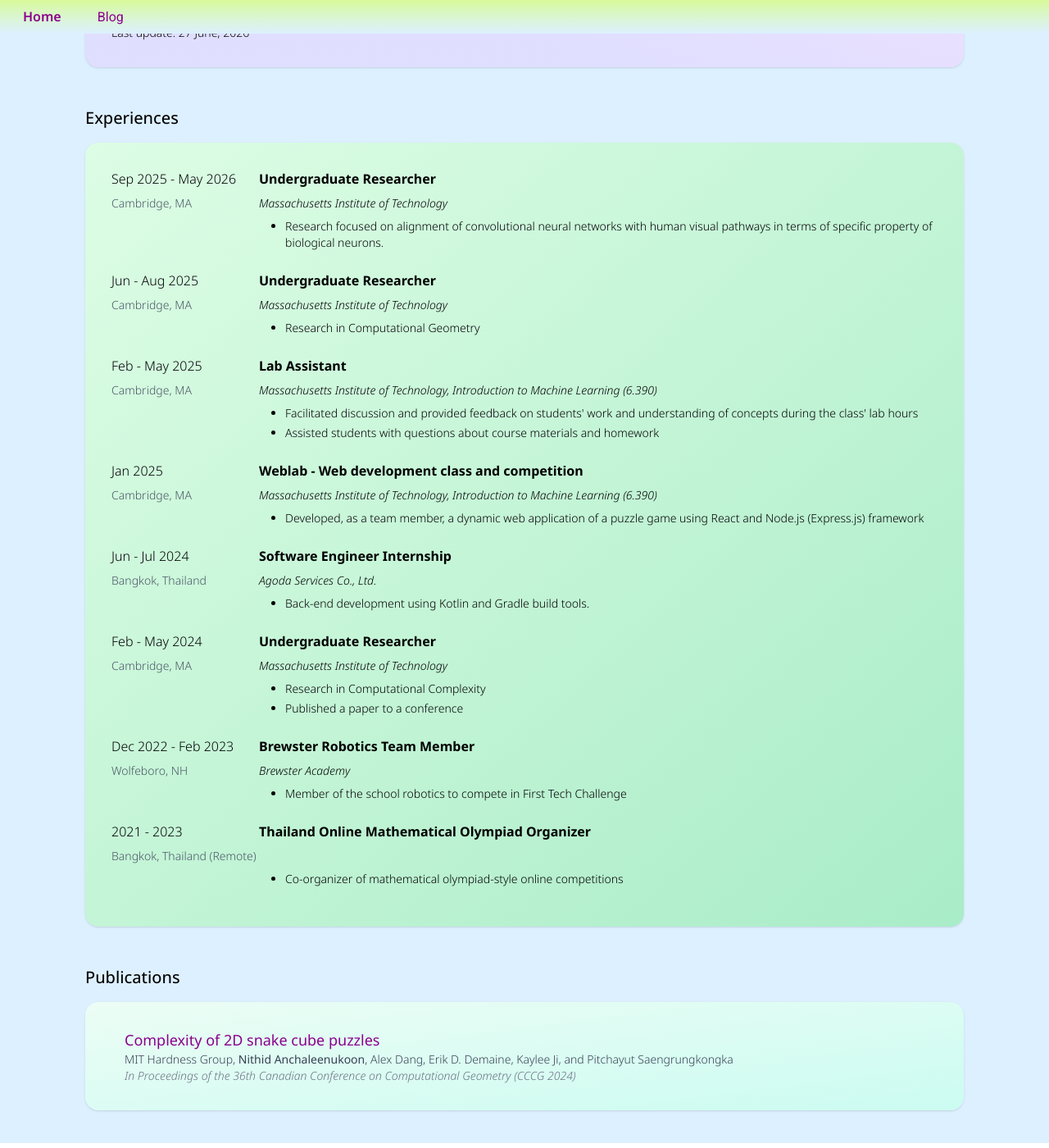
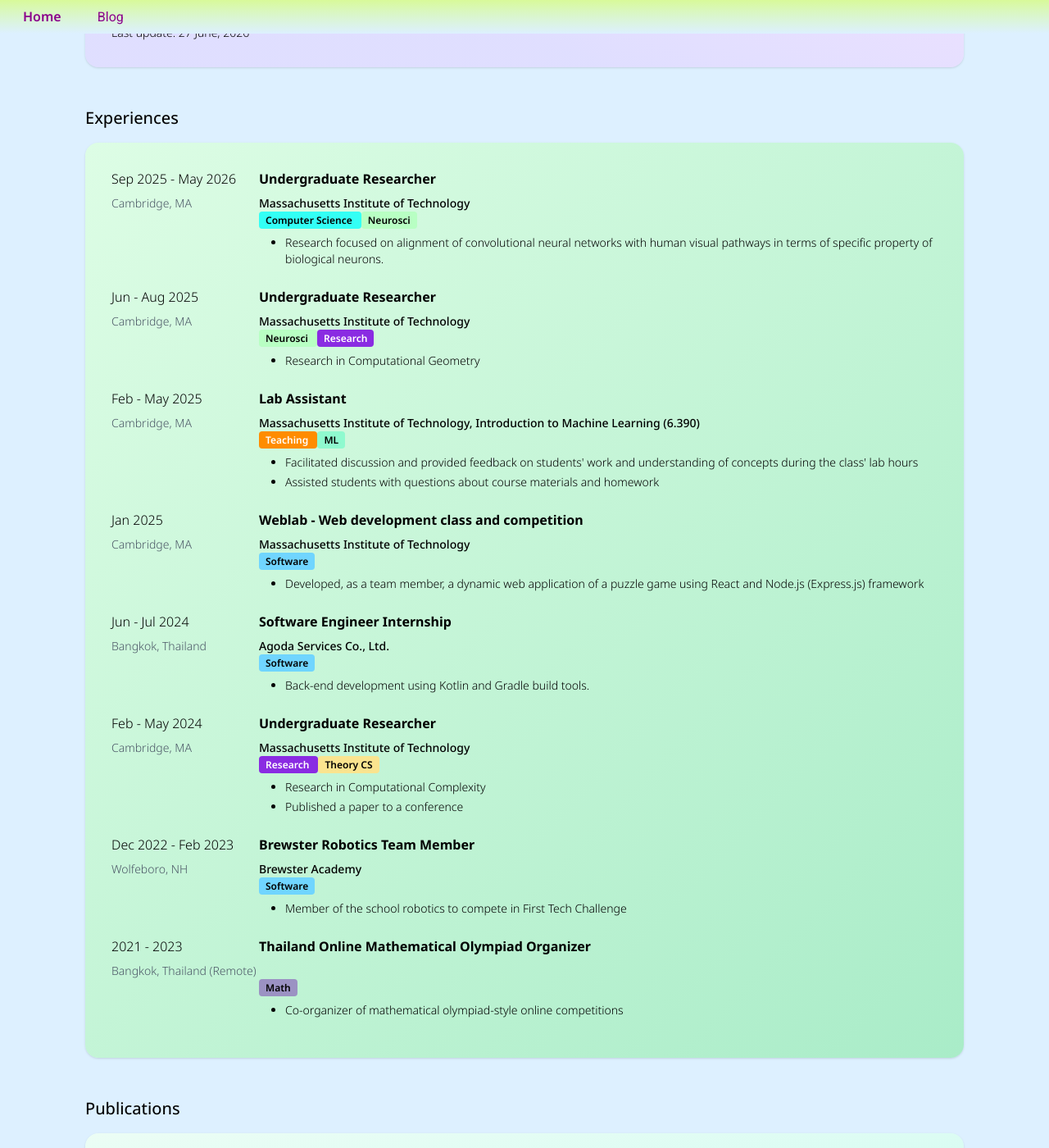
Before and after one commit to psi241/psi241.github.io, a Jekyll site: the page built from index.html, in a window 1280 px wide and 1400 px high, scrolled down 346 px. Shown: the whole window at 82% size. Built offline with Jekyll 4.4.1, drawn with Linux system fonts in a browser that asks for light colours.

Commit message:
Add Tags colors

```diff
--- a/_data/exp.yml
+++ b/_data/exp.yml
@@ -3,6 +3,11 @@
   date: Sep 2025 - May 2026
   organization: Massachusetts Institute of Technology
   location: Cambridge, MA
+  tags:
+    - category: "subjects"
+      key: comp
+    - category: "subjects"
+      key: neuro
   description:
     - Research focused on alignment of convolutional neural networks with human visual pathways in terms of specific property of biological neurons.
 
@@ -10,6 +15,11 @@
   date: Jun - Aug 2025
   organization: Massachusetts Institute of Technology
   location: Cambridge, MA
+  tags:
+    - category: "subjects"
+      key: neuro
+    - category: "jobs"
+      key: research
   description:
     - Research in Computational Geometry
 
@@ -17,14 +27,22 @@
   date: Feb - May 2025
   organization: Massachusetts Institute of Technology, Introduction to Machine Learning (6.390)
   location: Cambridge, MA
+  tags:
+    - category: "jobs"
+      key: teaching
+    - category: "subjects"
+      key: ml
   description:
     - Facilitated discussion and provided feedback on students' work and understanding of concepts during the class' lab hours
     - Assisted students with questions about course materials and homework
 
 - name: Weblab - Web development class and competition
   date: Jan 2025
-  organization: Massachusetts Institute of Technology, Introduction to Machine Learning (6.390)
+  organization: Massachusetts Institute of Technology
   location: Cambridge, MA
+  tags:
+    - category: "subjects"
+      key: se
   description:
     - Developed, as a team member, a dynamic web application of a puzzle game using React and Node.js (Express.js) framework
 
@@ -32,6 +50,9 @@
   date: Jun - Jul 2024
   organization: Agoda Services Co., Ltd.
   location: Bangkok, Thailand
+  tags:
+    - category: "subjects"
+      key: se
   description:
     - Back-end development using Kotlin and Gradle build tools.
 
@@ -39,6 +60,11 @@
   date: Feb - May 2024
   organization: Massachusetts Institute of Technology
   location: Cambridge, MA
+  tags:
+    - category: "jobs"
+      key: research
+    - category: "subjects"
+      key: theorycs
   description:
     - Research in Computational Complexity
     - Published a paper to a conference
@@ -47,6 +73,9 @@
   date: Dec 2022 - Feb 2023
   organization: Brewster Academy
   location: Wolfeboro, NH
+  tags:
+    - category: "subjects"
+      key: se
   description:
     - Member of the school robotics to compete in First Tech Challenge
 
@@ -54,5 +83,8 @@
   date: 2021 - 2023
   organization:
   location: Bangkok, Thailand (Remote)
+  tags:
+    - category: "subjects"
+      key: math
   description:
     - Co-organizer of mathematical olympiad-style online competitions
--- /dev/null
+++ b/_data/tags.yml
@@ -0,0 +1,29 @@
+subjects:
+  theorycs:
+    name: Theory CS
+    color: "#fae48f"
+  ml:
+    name: ML
+    color: "#8ffacf"
+  se:
+    name: Software
+    color: "#70d5ff"
+  ai:
+    name: AI
+    color: "#9bceff"
+  neuro:
+    name: Neurosci
+    color: "#b8ffc3"
+  comp:
+    name: Computer Science
+    color: "#33fff5"
+  math:
+    name: Math
+    color: "#9b92c3"
+jobs:
+  teaching:
+    name: Teaching
+    color: "#FF8C00"
+  research:
+    name: Research
+    color: "#8A2BE2"
--- a/_includes/home.html
+++ b/_includes/home.html
@@ -24,7 +24,26 @@
                     <span>{{ exp.date }}</span>
                     <span class="font-bold">{{ exp.name }}</span>
                     <span class="text-sm text-gray-600">{{ exp.location }}</span>
-                    <span class="text-sm italic">{{ exp.organization }}</span>
+                    <span class="text-sm">
+                        <span class="font-medium">{{ exp.organization }}</span> <br>
+                        {% for tag in exp.tags %}
+                            {% assign tag_info = site.data.tags[tag.category][tag.key]["name"] %}
+                            {% assign tag_color = site.data.tags[tag.category][tag.key]["color"] %}
+                            {% if tag.category == 'jobs' %}
+                                <span class="text-xs text-white bg-[{{ tag_color }}] px-2 py-0.5 rounded font-semibold">
+                                    {{ tag_info }}
+                                    <!-- {{ tag_color }} -->
+                                </span>
+
+                            {% elsif tag.category == 'subjects' %}
+                                <span class="text-xs bg-[{{ tag_color }}] px-2 py-0.5 font-semibold rounded">
+                                     {{ tag_info }}
+                                     <!-- {{ tag_color }} -->
+                                </span>
+                            {% else %}
+                            {% endif %}
+                        {% endfor %}
+                    </span>
                     <span></span>
                     <span class="mb-4">
                         <ul class="list-disc ml-8 text-sm space-y-1">
```
